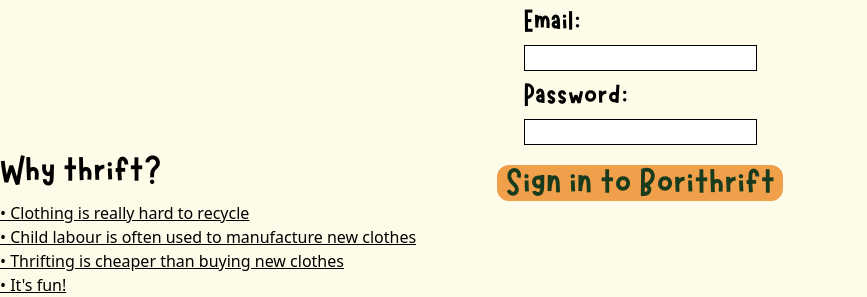
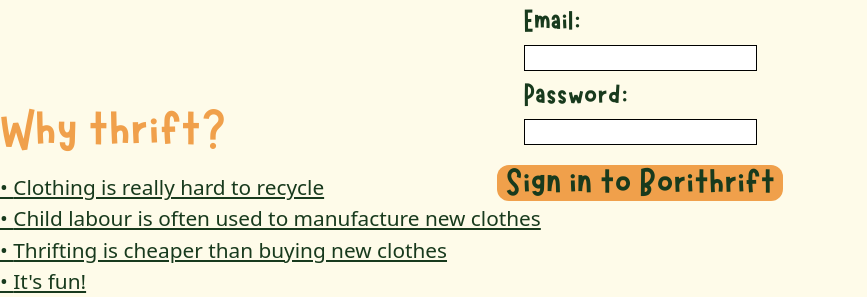
Before and after one commit to Linerah/Borithrift, a plain HTML site: page index.html in a window 1280 px wide. Shown: the part 503-800 px from the top of the page, without its empty margins (0-867 px from the left). Drawn offline with nearby package versions, Linux system fonts and the light colour scheme.

Commit message:
added better colors and bigger footer font size

```diff
--- a/index.html
+++ b/index.html
@@ -27,7 +27,7 @@
             </button>
         </div>
         <footer class="footer-container">
-            <p class="text-font-MaryKate">Why thrift?</p>
+            <p class="text-font-MaryKate footer-big-text">Why thrift?</p>
             <ul>
                 <li>
                     <a class="links" href="https://www.bbc.com/future/article/20200710-why-clothes-are-so-hard-to-recycle">
--- a/style.css
+++ b/style.css
@@ -169,6 +169,7 @@ body {
     font-family: MaryKate;
     font-size: 2em;
     padding-right: 1em;
+    color: #183a1d;
 }
 
 .user-credentials-input {
@@ -183,6 +184,8 @@ body {
 
 .links {
     text-decoration: underline;
+    font-size: 1.3em;
+    color: #183a1d;
 }
 .links::before {
     content: "• ";
@@ -192,3 +195,8 @@ body {
     font-family: MaryKate;
     font-size: 2.5em;
 }
+
+.footer-big-text {
+    color: #f0a04b;
+    font-size: 3.5em;
+}
```
